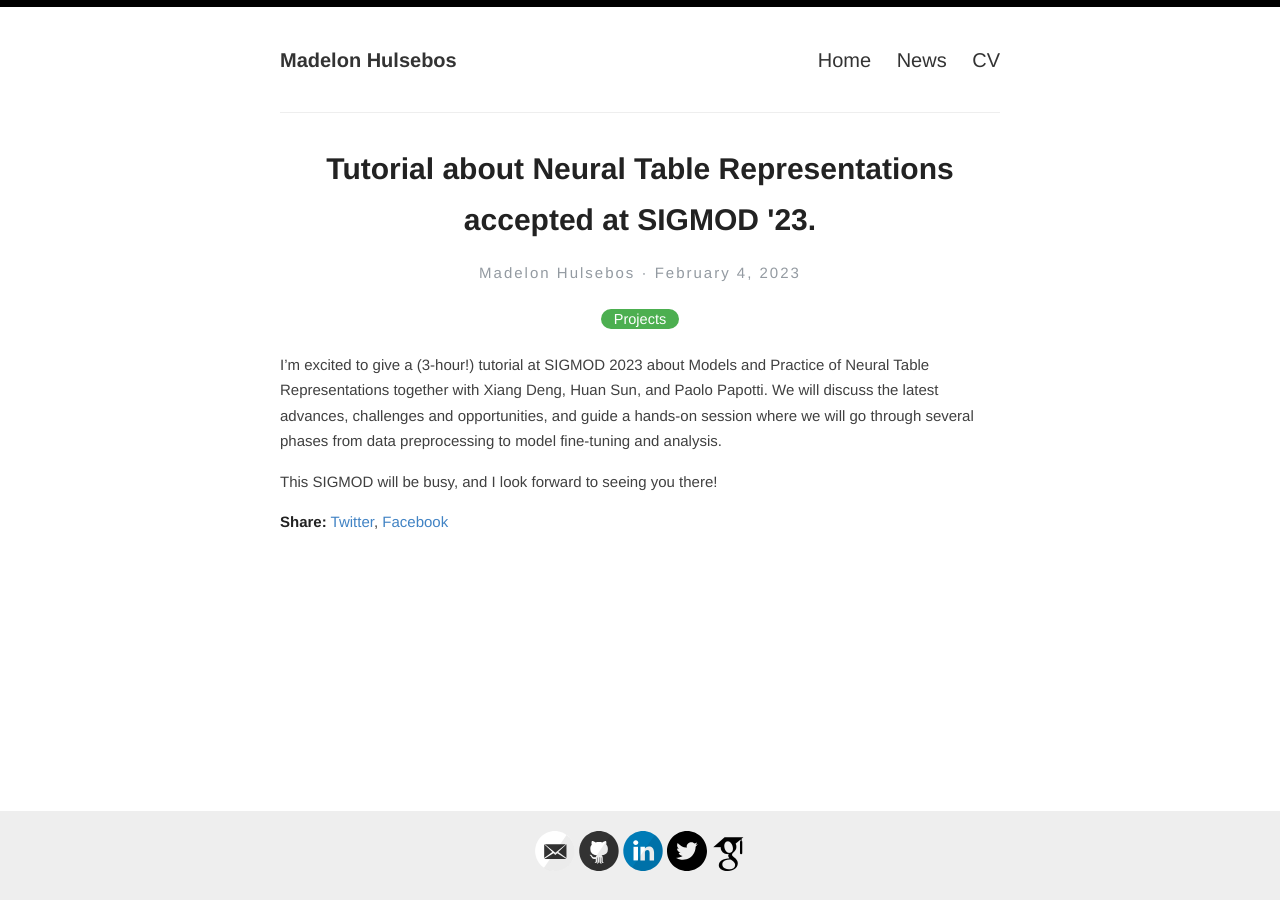
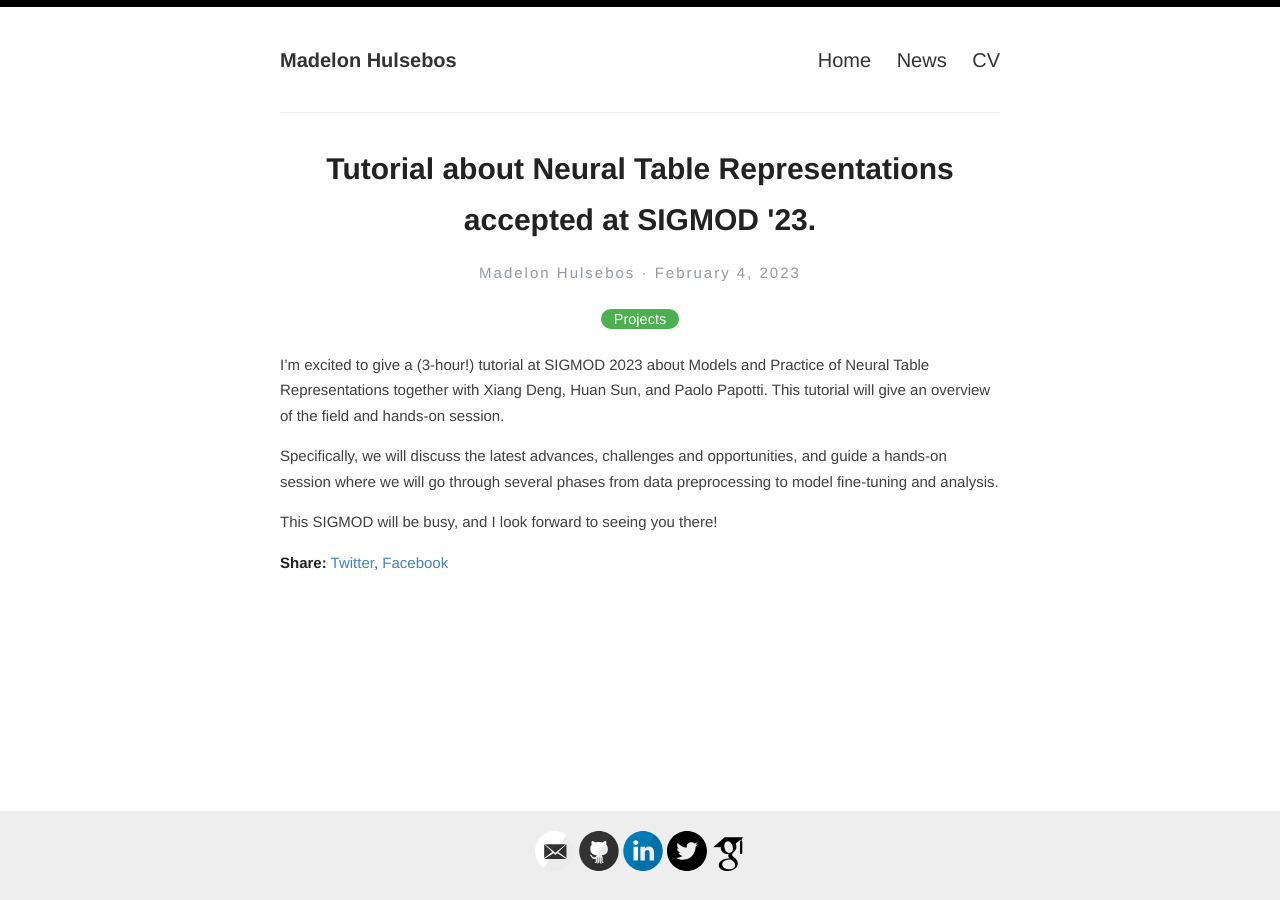
Before and after one commit to madelonhulsebos/madelonhulsebos.github.io, a Jekyll site: the page built from _posts/2023-02-04-sigmod-tutorial.md, in a window 1280 px wide. Built offline with Jekyll 4.4.1, drawn with Linux system fonts in a browser that asks for light colours; some web fonts are replaced.

Commit message:
Dense posts.

```diff
--- a/_posts/2023-02-04-sigmod-tutorial.md
+++ b/_posts/2023-02-04-sigmod-tutorial.md
@@ -4,6 +4,8 @@ title: "Tutorial about Neural Table Representations accepted at SIGMOD '23."
 categories: Projects
 ---
 
-I'm excited to give a (3-hour!) tutorial at SIGMOD 2023 about Models and Practice of Neural Table Representations together with Xiang Deng, Huan Sun, and Paolo Papotti. We will discuss the latest advances, challenges and opportunities, and guide a hands-on session where we will go through several phases from data preprocessing to model fine-tuning and analysis.
+I'm excited to give a (3-hour!) tutorial at SIGMOD 2023 about Models and Practice of Neural Table Representations together with Xiang Deng, Huan Sun, and Paolo Papotti. This tutorial will give an overview of the field and hands-on session.
+
+Specifically, we will discuss the latest advances, challenges and opportunities, and guide a hands-on session where we will go through several phases from data preprocessing to model fine-tuning and analysis.
 
 This SIGMOD will be busy, and I look forward to seeing you there!
```
Also changed, not shown: _posts/2023-03-05-hpi-btw.md (+1 -1 lines).
